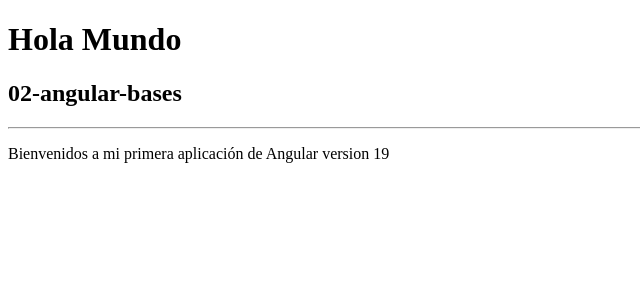
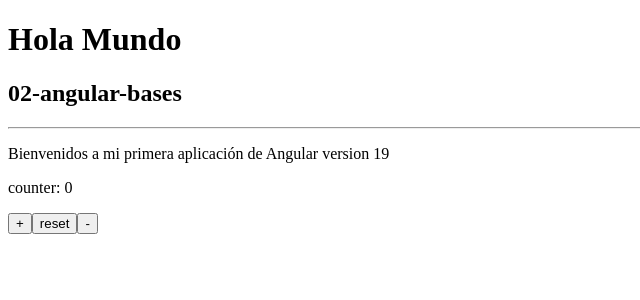
Before and after one commit to lberoiza/fernando_herrera-curso_angular-02-bases, an Angular app: page / in a window 1280 px wide. Shown: the top 300 px of the page, without its empty margins (0-640 px from the left). Built offline with nearby package versions, Linux system fonts and the light colour scheme.

Commit message:
crea counter en app.component

```diff
--- a/src/app/app.component.html
+++ b/src/app/app.component.html
@@ -4,5 +4,9 @@
 <p>
   Bienvenidos a mi primera aplicación de Angular version {{ angularVersion }}
 </p>
+<p>counter: {{counter}}</p>
+<button (click)="incrementBy(+1)">+</button>
+<button (click)="resetCounter()">reset</button>
+<button (click)="incrementBy(-1)">-</button>
 
 <router-outlet/>
--- a/src/app/app.component.ts
+++ b/src/app/app.component.ts
@@ -9,4 +9,13 @@
 export class AppComponent {
   public title: string = '02-angular-bases';
   public angularVersion: number = 19;
+  public counter: number = 0;
+
+  incrementBy(value: number): void {
+    this.counter += value;
+  }
+
+  resetCounter() {
+    this.counter = 0;
+  }
 }
```
